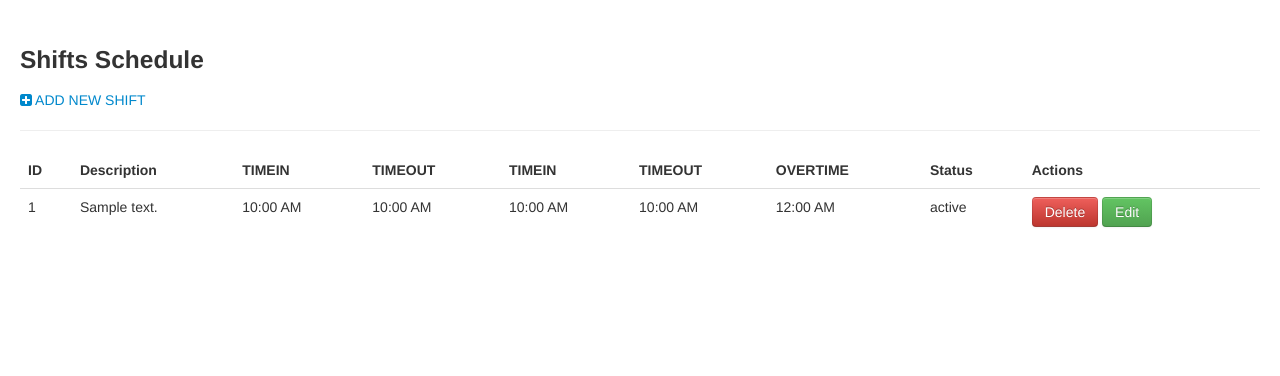
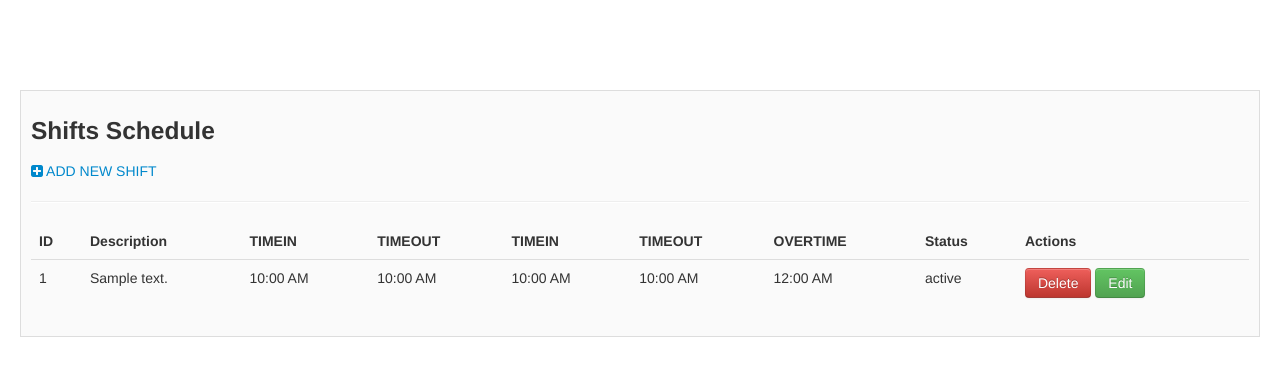
Before and after one commit to gwaixin/FDC-AS, a CakePHP app: the page made by app/View/Employeeshifts/list_shift.ctp in a window 1280 px wide. Shown: the top 376 px of the page. Run offline with PHP 8.4 and a stand-in for CakePHP, Linux system fonts and the light colour scheme; the template is opened without the code that fills it: most values are stand-ins (such as "Sample title", 1, 10 or a date in 2020); some libraries are stand-ins or nearby versions.

Commit message:
main-content style

```diff
--- a/app/View/Employeeshifts/list_shift.ctp
+++ b/app/View/Employeeshifts/list_shift.ctp
@@ -1,5 +1,6 @@
 <div class="container-fluid">
 	<div class="row-fluid">
+		<div class="main-content">
 			<h3>Shifts Schedule</h3>
 			<span><a href='/admin/create_shift'><i class='fa fa-plus-square'></i> ADD NEW SHIFT</a></span>
 			<hr/>
@@ -80,5 +81,6 @@
 			</div>
 		</div>
 	</div>
+</div>
 
 <?php echo $this->Html->script('admin/shift'); ?>
--- a/app/webroot/css/style.css
+++ b/app/webroot/css/style.css
@@ -140,6 +140,14 @@
 	box-shadow: inset 0 1px 1px rgba(0, 0, 0, 0.05);
 	height: 100vh;
 }
+
 .side-well .well {
 	border: 0px;
 }
+
+.main-content {
+	background-color: #fafafa;
+	border: 1px solid #ddd;
+	padding: 10px;
+	margin-top: 60px;
+}
```
Lines whose indentation alone changed are shown as unchanged.
